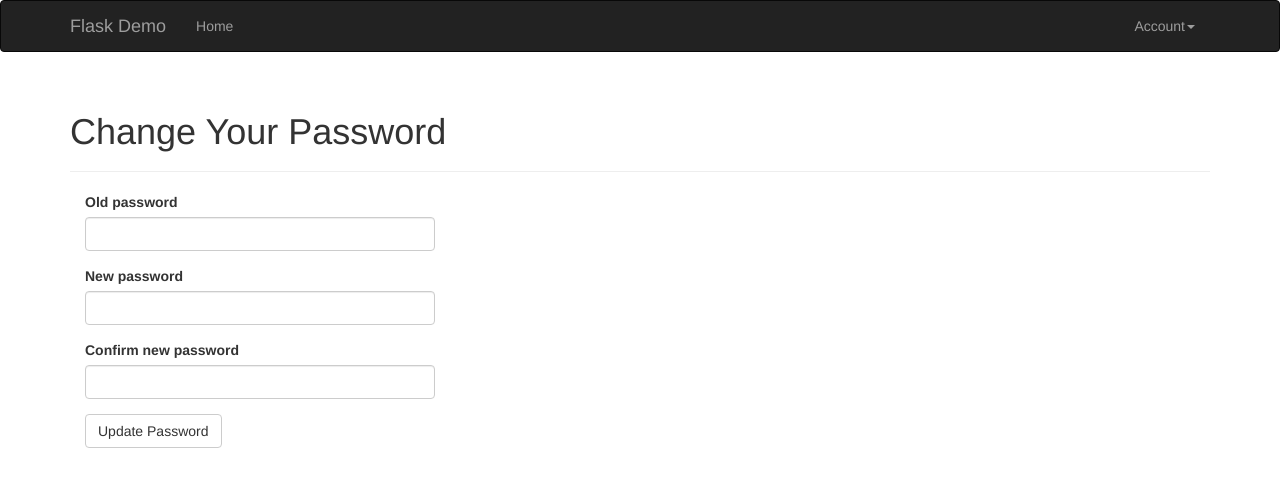
After one commit to kevinbowen777/flask-chat, a Flask app: page /auth/change-password in a window 1280 px wide. The commit adds this page. Shown: the top 487 px of the page. Run offline with Flask 2, Linux system fonts and the light colour scheme; the visitor is signed in with stand-in values (Sample User, id 1); data comes from the database, SQL or seed files in the repository; some libraries are stand-ins or nearby versions.

Commit message:
Implement password change functionality

```diff
--- a/app/auth/forms.py
+++ b/app/auth/forms.py
@@ -33,3 +33,12 @@ class RegistrationForm(FlaskForm):
     def validate_username(self, field):
         if User.query.filter_by(username=field.data).first():
             raise ValidationError('Username already in use.')
+
+
+class ChangePasswordForm(FlaskForm):
+    old_password = PasswordField('Old password', validators=[DataRequired()])
+    password = PasswordField('New password', validators=[
+        DataRequired(), EqualTo('password2', message='Passwords must match.')])
+    password2 = PasswordField('Confirm new password',
+                              validators=[DataRequired()])
+    submit=SubmitField('Update Password')
--- a/app/auth/views.py
+++ b/app/auth/views.py
@@ -5,7 +5,7 @@ from . import auth
 from .. import db
 from ..models import User
 from ..email import send_email
-from .forms import LoginForm, RegistrationForm
+from .forms import LoginForm, RegistrationForm, ChangePasswordForm
 
 
 @auth.before_app_request
@@ -86,3 +86,19 @@ def resend_confirmation():
                'auth/email/confirm', user=current_user, token=token)
     flash('A new confirmation email has been sent to you by email.')
     return redirect(url_for('main.index'))
+
+
+@auth.route('/change-password', methods=['GET', 'POST'])
+@login_required
+def change_password():
+    form = ChangePasswordForm()
+    if form.validate_on_submit():
+        if current_user.verify_password(form.old_password.data):
+            current_user.password = form.password.data
+            db.session.add(current_user)
+            db.session.commit()
+            flash('Your password has been updated.')
+            return redirect(url_for('main.index'))
+        else:
+            flash('Invalid password.')
+    return render_template("auth/change_password.html", form=form)
--- /dev/null
+++ b/app/templates/auth/change_password.html
@@ -0,0 +1,13 @@
+{% extends "base.html" %}
+{% import "bootstrap/wtf.html" as wtf %}
+
+{% block title %}Flask Demo - Change Password{% endblock %}
+
+{% block page_content %}
+<div class="page-header">
+    <h1>Change Your Password</h1>
+</div>
+<div class="col-md-4">
+    {{ wtf.quick_form(form) }}
+</div>
+{% endblock %}
--- a/app/templates/base.html
+++ b/app/templates/base.html
@@ -29,7 +29,14 @@
             </ul>
             <ul class="nav navbar-nav navbar-right">
                 {% if current_user.is_authenticated %}
-                <li><a href="{{ url_for('auth.logout') }}">Log Out</a></li>
+                <li class="dropdown">
+                    <a href="#" class="dropdown-toggle" data-toggle="dropdown">Account<b
+                                class="caret"></b></a>
+                    <ul class="dropdown-menu">
+                        <li><a href="{{ url_for('auth.change_password') }}">Change Password</a></li>
+                        <li><a href="{{ url_for('auth.logout') }}">Log Out</a></li>
+                    </ul>
+                </li>
                 {% else %}
                 <li><a href="{{ url_for('auth.login') }}">Log In</a></li>
                 {% endif %}
```
